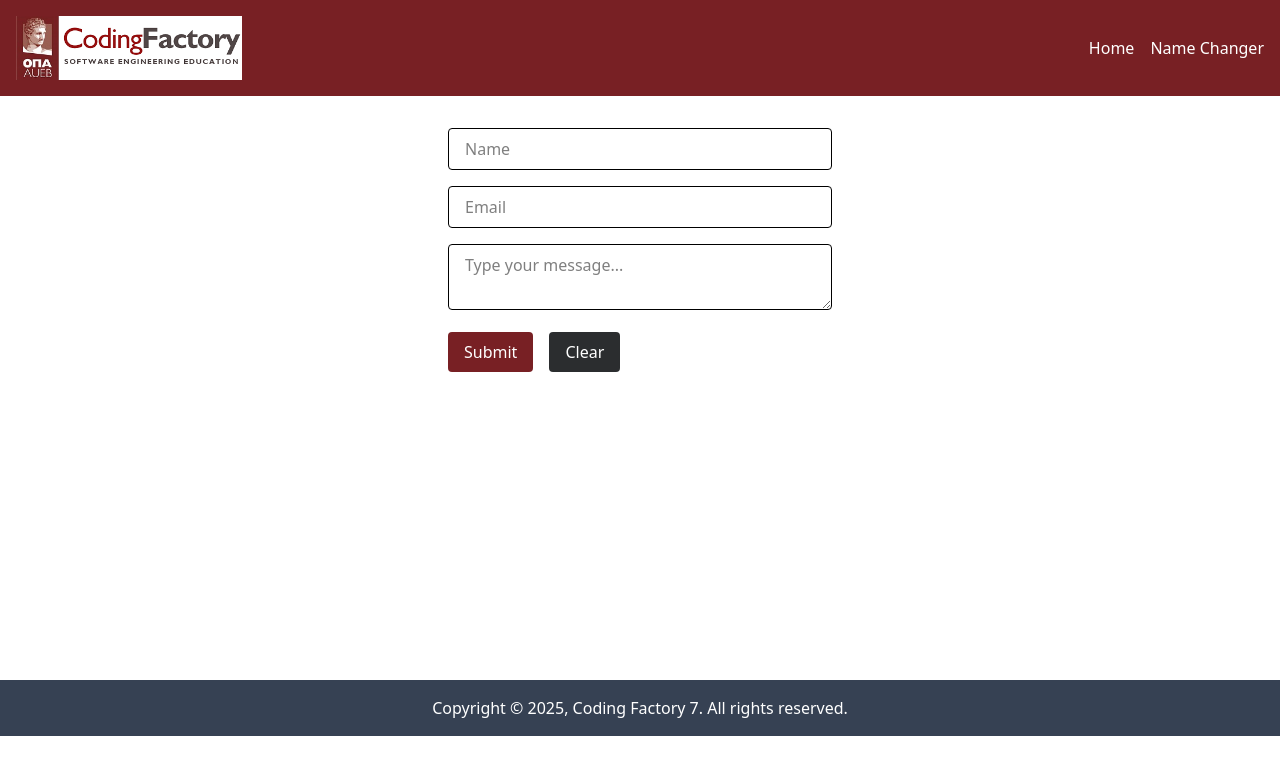
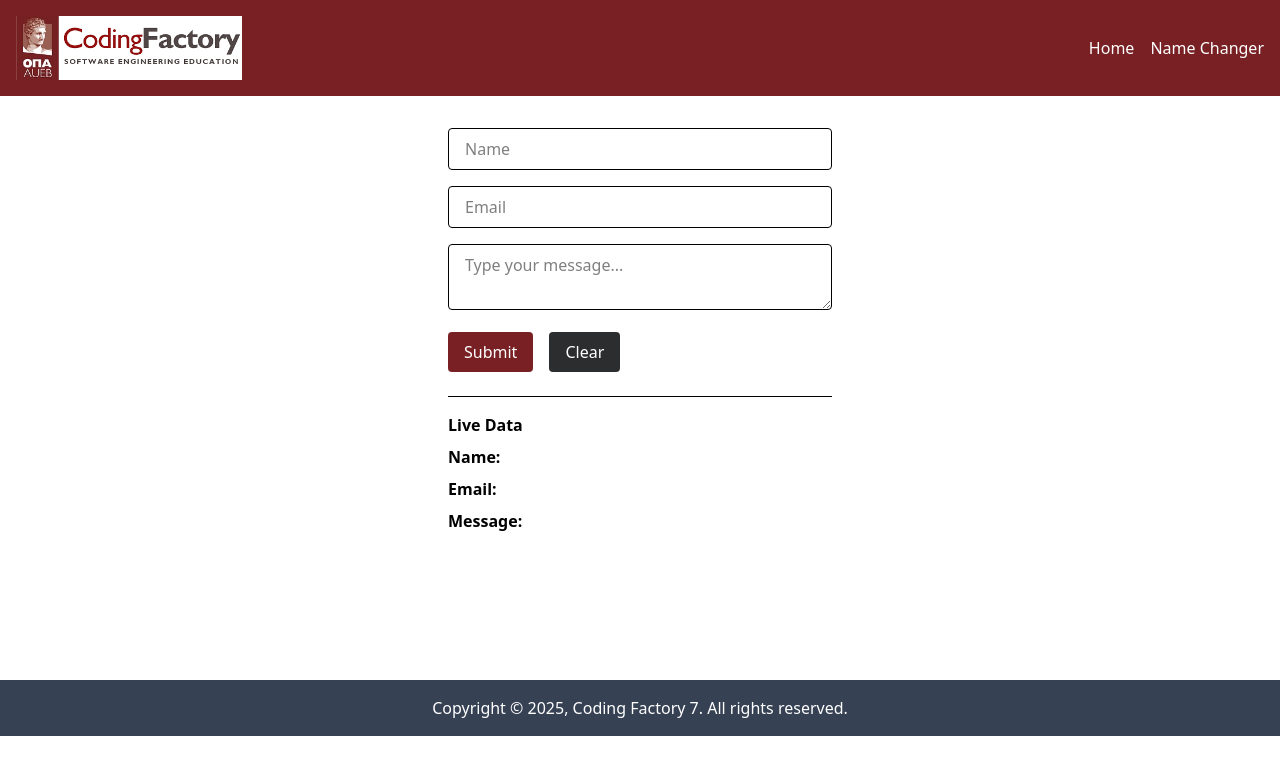
Before and after one commit to evaperisteri/cf7-react-components-intro, a React (Vite) app: page / in a window 1280 px wide. Shown: the top 774 px of the page. Built offline with nearby package versions, Linux system fonts and the light colour scheme.

Commit message:
feat: add MultiFieldFormWithReactHook

```diff
--- a/src/App.tsx
+++ b/src/App.tsx
@@ -33,7 +33,8 @@
 import RouterExamplesLayout from "./components/RouterExamplesLayout.tsx";
 import AutoRedirectPage from "./pages/AutoRedirectPage.tsx";
 import NotFoundPage from "./pages/NotFoundPage.tsx";
-import MultiFieldFormWithZodValidation from "./components/MultiFieldFormWithZodValidation.tsx";
+//import MultiFieldFormWithZodValidation from "./components/MultiFieldFormWithZodValidation.tsx";
+import MultiFieldFormWithReactHook from "./components/MultiFieldFormWithReactHook.tsx";
 //import FocusInput from "./components/FocusInput.tsx";
 //import UncontrolledInput from "./components/UncontrolledInput.tsx";
 //import MultiFieldForm from "./components/MultiFieldForm.tsx";
@@ -79,7 +80,8 @@
                         {/*<Route index element={<UncontrolledInput/>}/>*/}
                         {/*<Route index element={<MultiFieldForm/>}/>*/}
                         {/*<Route index element={<MultiFieldFormWithValidation/>}/>*/}
-                        <Route index element={<MultiFieldFormWithZodValidation/>}/>
+                        {/*<Route index element={<MultiFieldFormWithZodValidation/>}/>*/}
+                        <Route index element={<MultiFieldFormWithReactHook/>}/>
                         <Route path="users/:userId" element={<UserPage/>}/> //dynamic segment
                         <Route path="users" element={<UserPage/>}/>
                     </Route>
--- /dev/null
+++ b/src/components/MultiFieldFormWithReactHook.tsx
@@ -0,0 +1,110 @@
+//import {useState} from "react";
+import { z } from "zod";
+import {useForm} from "react-hook-form";
+import {zodResolver} from "@hookform/resolvers/zod";
+
+const formSchema = z.object({
+        name: z.string().trim().nonempty("Name is required"),
+        email: z
+            .string()
+            .trim()
+            .nonempty("Email is required")
+            .email("Email is invalid"),
+        message: z
+            .string()
+            .trim()
+            .nonempty("Message is required")
+            .min(5, "Message must be greater than 5 characters long")
+            .max(8, "Message must be up to 8 characters long"),
+    });
+
+type FormValues =z.infer<typeof formSchema>;
+
+const initialValues = {
+    name: "",
+    email: "",
+    message: "",
+}
+
+const MultiFieldFormWithReactHook =()=> {
+
+    const {
+        register,
+        handleSubmit,
+        formState: {errors},
+        reset,
+        watch,
+    } = useForm({
+        resolver: zodResolver(formSchema),
+        defaultValues: initialValues
+    });
+
+    const onSubmit=(data:FormValues)=>{
+        console.log(data);
+        reset();
+    }
+
+    const onClear=()=>{
+        reset();
+    }
+
+    const watchedValues = watch();
+
+    return(
+        <>
+            <div className="mx-auto max-w-sm mt-8">
+                <form onSubmit={handleSubmit(onSubmit)} className="space-y-4">
+                    <div>
+                        <input
+                            {...register("name")} //name="name"
+                            placeholder="Name"
+                            className="border rounded px-4 py-2 w-full"
+                            autoComplete="off"
+                        />
+                        {errors.name && (
+                            <p className="text-cf-dark-red">{errors.name.message}</p>
+                        )}
+                    </div>
+                    <div>
+                        <input
+                            {...register("email")}
+                            placeholder="Email"
+                            className="border rounded px-4 py-2 w-full"
+                            autoComplete="off"
+                        />
+                        {errors.email && (
+                            <p className="text-cf-dark-red">{errors.email.message}</p>
+                        )}
+                    </div>
+                    <div>
+                        <textarea
+                            {...register("message")}
+                            placeholder="Type your message..."
+                            className="border rounded px-4 py-2 w-full">
+                        </textarea>
+                        {errors.message && (
+                            <p className="text-cf-dark-red">{errors.message.message}</p>
+                        )}
+                    </div>
+
+                    <div className="flex gap-4">
+                        <button type="submit" className="bg-cf-dark-red text-white px-4 py-2 rounded">
+                            Submit
+                        </button>
+                        <button type="button" onClick={onClear} className="bg-cf-gray text-white px-4 py-2 rounded">
+                            Clear
+                        </button>
+
+                    </div >
+                    <div className="mt-6 border-t pt-4 space-y-2">
+                        <h2 className="font-semibold">Live Data</h2>
+                        <p><strong>Name: </strong>{watchedValues.name}</p>
+                        <p><strong>Email: </strong>{watchedValues.email}</p>
+                        <p><strong>Message: </strong>{watchedValues.message}</p>
+                    </div>
+                </form>
+            </div>
+        </>
+    )
+};
+export default MultiFieldFormWithReactHook;
```
